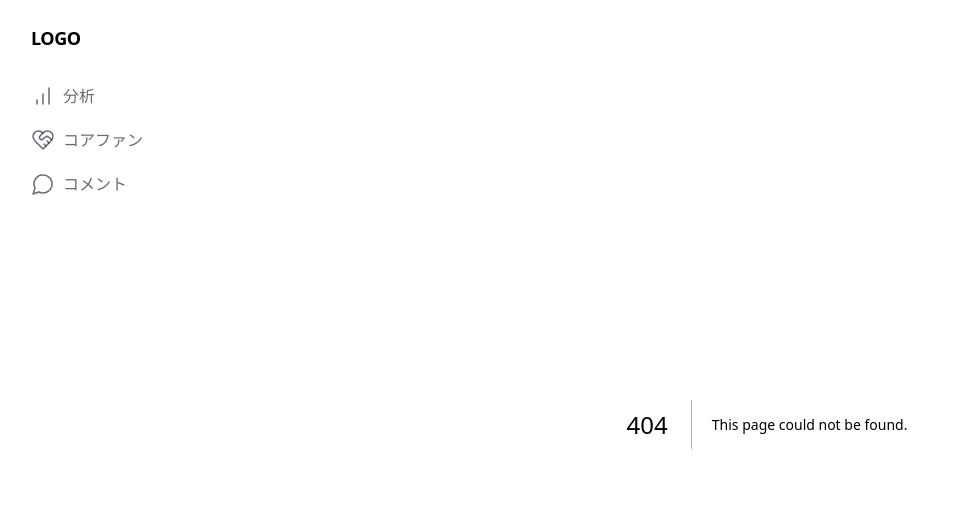
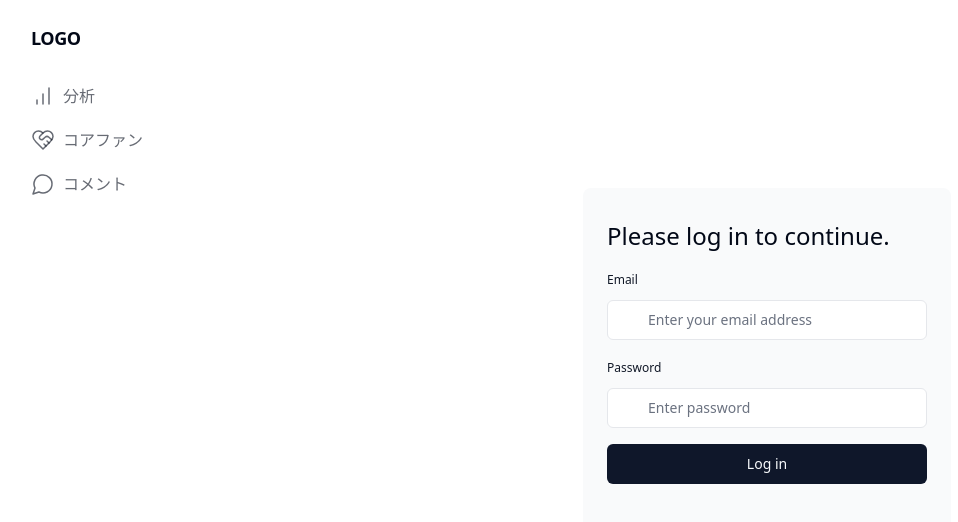
Before and after one commit to tube-app/frontend-web, a Next.js app: page /sign-in in a window 1280 px wide. Before the commit this address had no page. Shown: the top 522 px of the page, without its empty margins (17-975 px from the left). Built offline with nearby package versions, Linux system fonts and the light colour scheme.

Commit message:
✨ server actionsを使ったサインイン

```diff
--- a/app/(analysis)/_components/channel-stats.tsx
+++ b/app/(analysis)/_components/channel-stats.tsx
@@ -1,4 +1,5 @@
 import { env } from "process"
+import { signOut } from "@/auth"
 
 import { type Analysis } from "@/types/api/analysis"
 import { fetcher } from "@/lib/utils"
@@ -23,6 +24,16 @@ export async function ChannelStats({ token }: { token: string }) {
         </p>
         <p className="text-sm text-muted-foreground">チャンネル登録者</p>
       </div>
+      <form
+        action={async () => {
+          "use server"
+          await signOut()
+        }}
+      >
+        <button className="flex h-[48px] grow items-center justify-center gap-2 rounded-md bg-gray-50 p-3 text-sm font-medium hover:bg-sky-100 hover:text-blue-600 md:flex-none md:justify-start md:p-2 md:px-3">
+          <div className="hidden md:block">Sign Out</div>
+        </button>
+      </form>
     </div>
   )
 }
--- /dev/null
+++ b/app/sign-in/_components/sign-in-form.tsx
@@ -0,0 +1,79 @@
+"use client"
+
+import { useFormState, useFormStatus } from "react-dom"
+
+import { authenticate } from "@/lib/actions"
+import { Button } from "@/components/ui/button"
+
+export default function LoginForm() {
+  const [errorMessage, dispatch] = useFormState(authenticate, undefined)
+
+  return (
+    <form action={dispatch} className="space-y-3">
+      <div className="flex-1 rounded-lg bg-gray-50 px-6 pb-4 pt-8">
+        <h1 className={`mb-3 text-2xl`}>Please log in to continue.</h1>
+        <div className="w-full">
+          <div>
+            <label
+              className="mb-3 mt-5 block text-xs font-medium text-gray-900"
+              htmlFor="email"
+            >
+              Email
+            </label>
+            <div className="relative">
+              <input
+                className="peer block w-full rounded-md border border-gray-200 py-[9px] pl-10 text-sm outline-2 placeholder:text-gray-500"
+                id="email"
+                type="email"
+                name="email"
+                placeholder="Enter your email address"
+                required
+              />
+            </div>
+          </div>
+          <div className="mt-4">
+            <label
+              className="mb-3 mt-5 block text-xs font-medium text-gray-900"
+              htmlFor="password"
+            >
+              Password
+            </label>
+            <div className="relative">
+              <input
+                className="peer block w-full rounded-md border border-gray-200 py-[9px] pl-10 text-sm outline-2 placeholder:text-gray-500"
+                id="password"
+                type="password"
+                name="password"
+                placeholder="Enter password"
+                required
+                minLength={6}
+              />
+            </div>
+          </div>
+        </div>
+        <LoginButton />
+        <div
+          className="flex h-8 items-end space-x-1"
+          aria-live="polite"
+          aria-atomic="true"
+        >
+          {errorMessage && (
+            <>
+              <p className="text-sm text-red-500">{errorMessage}</p>
+            </>
+          )}
+        </div>
+      </div>
+    </form>
+  )
+}
+
+function LoginButton() {
+  const { pending } = useFormStatus()
+
+  return (
+    <Button className="mt-4 w-full" aria-disabled={pending}>
+      Log in
+    </Button>
+  )
+}
--- /dev/null
+++ b/app/sign-in/page.tsx
@@ -0,0 +1,11 @@
+import LoginForm from "./_components/sign-in-form"
+
+export default function LoginPage() {
+  return (
+    <main className="flex items-center justify-center md:h-screen">
+      <div className="relative mx-auto flex w-full max-w-[400px] flex-col space-y-2.5 p-4 md:-mt-32">
+        <LoginForm />
+      </div>
+    </main>
+  )
+}
--- /dev/null
+++ b/auth.config.ts
@@ -0,0 +1,31 @@
+import type { NextAuthConfig } from "next-auth"
+
+export const authRoutes: string[] = ["/sign-in"]
+
+export const authConfig = {
+  pages: {
+    signIn: "/sign-in",
+  },
+  callbacks: {
+    authorized({ auth, request: { nextUrl } }) {
+      const isLoggedIn = !!auth?.user
+      const isPublicPath = nextUrl.pathname.includes("")
+      if (isPublicPath) {
+        if (isLoggedIn) {
+          if (nextUrl.pathname.includes("sign-in")) {
+            return Response.redirect(new URL("/", nextUrl))
+          }
+
+          return true
+        }
+
+        return false // Redirect unauthenticated users to login page
+      } else if (isLoggedIn) {
+        return Response.redirect(new URL("/", nextUrl))
+      }
+
+      return true
+    },
+  },
+  providers: [], // Add providers with an empty array for now
+} satisfies NextAuthConfig
--- /dev/null
+++ b/auth.ts
@@ -0,0 +1,45 @@
+import NextAuth from "next-auth"
+import Credentials from "next-auth/providers/credentials"
+import { z } from "zod"
+
+import { authConfig } from "./auth.config"
+import { sleep } from "./lib/utils"
+
+type User = {
+  email: string
+  id: string
+}
+
+async function getUser(email: string): Promise<User | undefined> {
+  try {
+    await sleep()
+    const user = { email, id: "" }
+
+    return user
+  } catch (error) {
+    console.error("Failed to fetch user:", error)
+    throw new Error("Failed to fetch user.")
+  }
+}
+
+export const { auth, signIn, signOut } = NextAuth({
+  ...authConfig,
+  providers: [
+    Credentials({
+      async authorize(credentials) {
+        const parsedCredentials = z
+          .object({ email: z.string().email(), password: z.string().min(6) })
+          .safeParse(credentials)
+        if (parsedCredentials.success) {
+          const { email } = parsedCredentials.data
+          const user = await getUser(email)
+          if (!user) return null
+
+          return user
+        }
+
+        return null
+      },
+    }),
+  ],
+})
--- /dev/null
+++ b/lib/actions.ts
@@ -0,0 +1,23 @@
+"use server"
+
+import { signIn } from "@/auth"
+import { AuthError } from "next-auth"
+
+export async function authenticate(
+  prevState: string | undefined,
+  formData: FormData
+) {
+  try {
+    await signIn("credentials", formData)
+  } catch (error) {
+    if (error instanceof AuthError) {
+      switch (error.type) {
+        case "CredentialsSignin":
+          return "Invalid credentials."
+        default:
+          return "Something went wrong."
+      }
+    }
+    throw error
+  }
+}
--- a/package.json
+++ b/package.json
@@ -26,6 +26,7 @@
     "dotenv": "^16.3.1",
     "lucide-react": "^0.294.0",
     "next": "14.0.4",
+    "next-auth": "5.0.0-beta.4",
     "next-usequerystate": "^1.13.2",
     "react": "^18.2.0",
     "react-dom": "^18.2.0",
```
Also changed, not shown: middleware.ts (added, +10 -0 lines), 1 other file (tests, documents, lock files or other folders).
